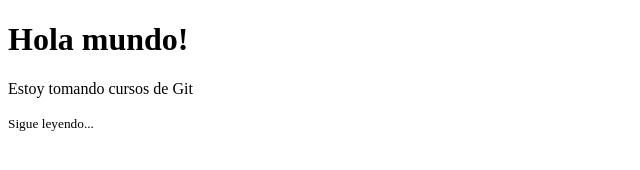
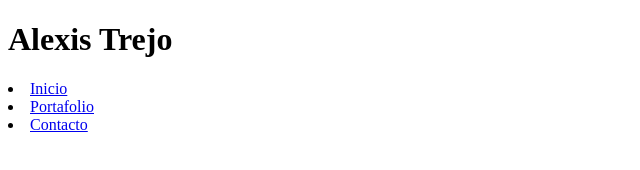
Before and after one commit to TrueAzt3k/Blog, a plain HTML site: page index.html in a window 1280 px wide. Shown: the whole page, without its empty margins (0-640 px from the left). Drawn offline with Linux system fonts and the light colour scheme.

Commit message:
HTML - Header

```diff
--- a/index.html
+++ b/index.html
@@ -6,8 +6,13 @@
     <title>Git Curso</title>
 </head>
 <body>
-    <h1>Hola mundo!</h1>
-    <p>Estoy tomando cursos de Git</p>
-    <small>Sigue leyendo...</small>
+    <header>
+        <h1>Alexis Trejo</h1>
+        <nav>
+            <li><a href="#">Inicio</a></li>
+            <li><a href="#">Portafolio</a></li>
+            <li><a href="#">Contacto</a></li>
+        </nav>
+    </header>
 </body>
 </html>
```
